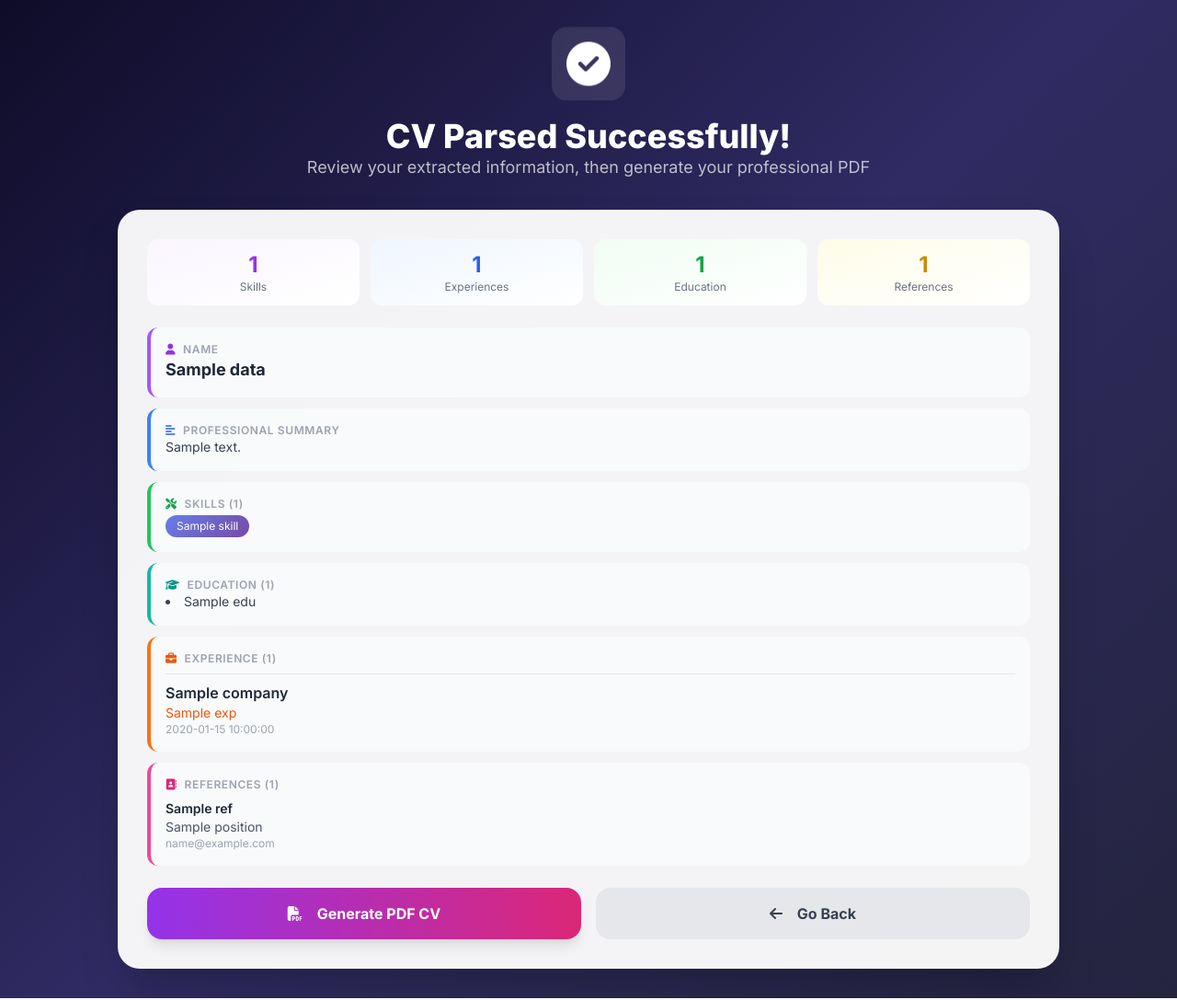
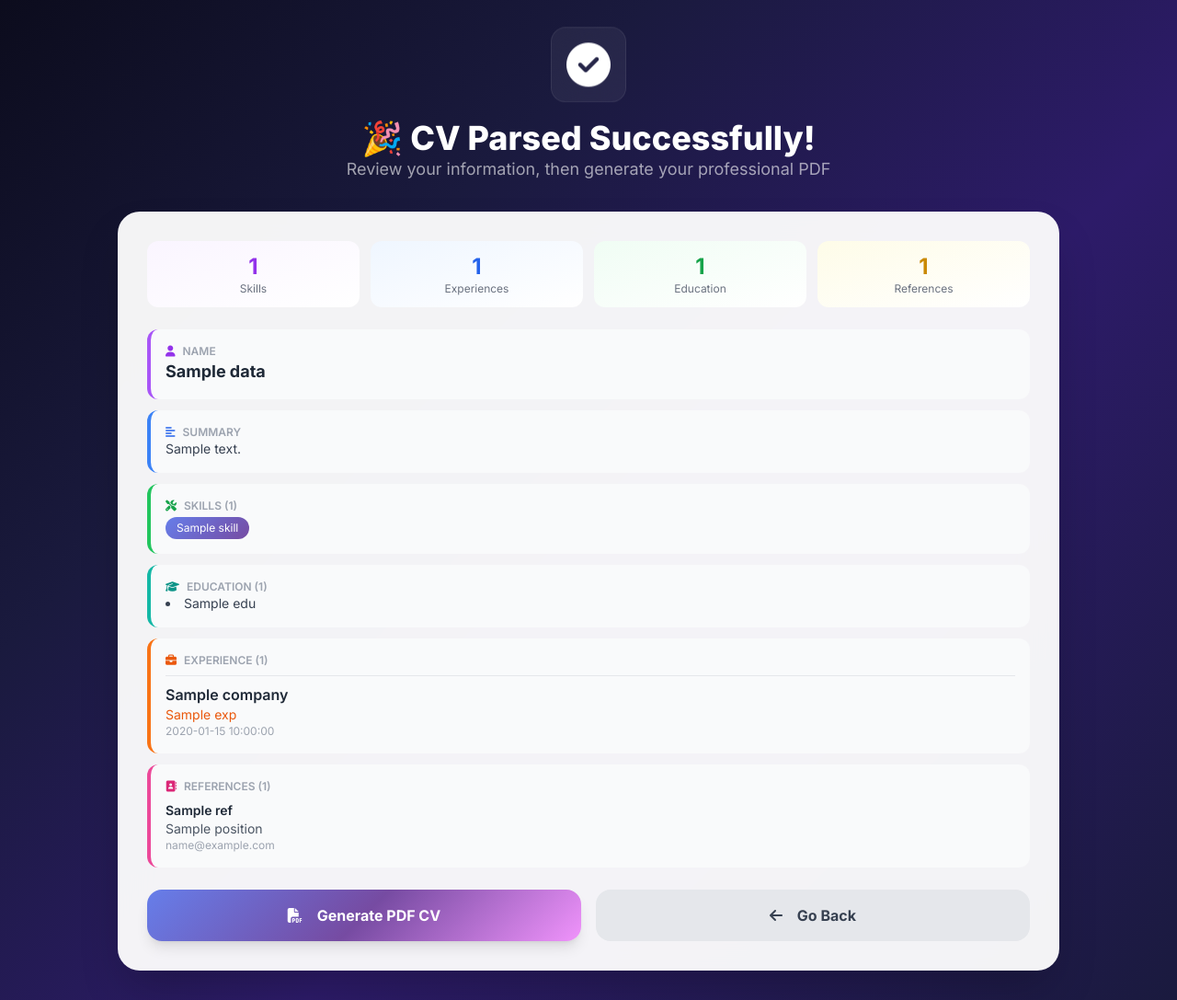
Before and after one commit to calvitec/cvbuilder, a Flask app: template templates/result.html in a window 1280 px wide. Shown: the whole page at 92% size. Run offline with Flask 3, Linux system fonts and the light colour scheme; the template is opened without the code that fills it: most values are stand-ins (such as "Sample title", 1, 10 or a date in 2020); some libraries are stand-ins or nearby versions.

Commit message:
Update result.html

```diff
--- a/templates/result.html
+++ b/templates/result.html
@@ -3,58 +3,32 @@
 <head>
     <meta charset="UTF-8" />
     <meta name="viewport" content="width=device-width, initial-scale=1.0" />
-    <title>CV Parsed – CV Pro</title>
+    <title>CV Parsed – CV Pro by Calvin</title>
     <script src="https://cdn.tailwindcss.com"></script>
     <link rel="stylesheet" href="https://cdnjs.cloudflare.com/ajax/libs/font-awesome/6.5.0/css/all.min.css" />
     <link href="https://fonts.googleapis.com/css2?family=Inter:wght@300;400;500;600;700;800&display=swap" rel="stylesheet" />
     <style>
-        * {
-            font-family: 'Inter', sans-serif;
-        }
-        .gradient-bg {
-            background: linear-gradient(135deg, #0f0c29 0%, #302b63 50%, #24243e 100%);
-        }
-        .glass-card {
-            background: rgba(255, 255, 255, 0.05);
-            backdrop-filter: blur(20px);
-            border: 1px solid rgba(255, 255, 255, 0.1);
-        }
-        .glass-card-dark {
-            background: rgba(255, 255, 255, 0.95);
-            backdrop-filter: blur(20px);
-        }
-        .skill-tag {
-            background: linear-gradient(135deg, #667eea, #764ba2);
-        }
-        .stat-card:hover {
-            transform: translateY(-4px);
-            box-shadow: 0 12px 40px rgba(102, 126, 234, 0.3);
-        }
-        .stat-card {
-            transition: all 0.3s ease;
-        }
-        .animate-float {
-            animation: float 3s ease-in-out infinite;
-        }
-        @keyframes float {
-            0%,
-            100% {
-                transform: translateY(0px);
-            }
-            50% {
-                transform: translateY(-8px);
-            }
-        }
+        * { font-family: 'Inter', sans-serif; }
+        .gradient-bg { background: linear-gradient(135deg, #0c0c1d 0%, #1a1a3e 30%, #2d1b69 60%, #1a1a3e 100%); }
+        .glass-card { background: rgba(255,255,255,0.06); backdrop-filter: blur(20px); border: 1px solid rgba(255,255,255,0.08); }
+        .glass-card-dark { background: rgba(255,255,255,0.95); backdrop-filter: blur(20px); }
+        .skill-tag { background: linear-gradient(135deg, #667eea, #764ba2); }
+        .stat-card:hover { transform: translateY(-5px); box-shadow: 0 12px 40px rgba(102,126,234,0.3); }
+        .stat-card { transition: all 0.3s ease; }
+        .btn-gradient { background: linear-gradient(135deg, #667eea 0%, #764ba2 50%, #f093fb 100%); transition: all 0.3s ease; }
+        .btn-gradient:hover { transform: scale(1.02); box-shadow: 0 10px 40px rgba(102,126,234,0.4); }
+        .animate-float { animation: float 3s ease-in-out infinite; }
+        @keyframes float { 0%,100% { transform: translateY(0px); } 50% { transform: translateY(-8px); } }
     </style>
 </head>
 <body class="gradient-bg min-h-screen py-8 px-4">
     <div class="max-w-5xl mx-auto">
         <div class="text-center mb-8">
-            <div class="inline-block bg-white/10 backdrop-blur-sm rounded-2xl p-4 mb-4 animate-float">
+            <div class="inline-block glass-card rounded-2xl p-4 mb-4 animate-float">
                 <i class="fas fa-check-circle text-white text-5xl"></i>
             </div>
-            <h1 class="text-3xl md:text-4xl font-extrabold text-white">CV Parsed Successfully!</h1>
-            <p class="text-white/70 text-lg">Review your extracted information, then generate your professional PDF</p>
+            <h1 class="text-3xl md:text-4xl font-extrabold text-white">🎉 CV Parsed Successfully!</h1>
+            <p class="text-white/60 text-lg">Review your information, then generate your professional PDF</p>
         </div>
 
         <div class="glass-card-dark rounded-3xl shadow-2xl p-6 md:p-8">
@@ -78,84 +52,74 @@
                 </div>
             </div>
 
-            <!-- Sections -->
+            <!-- Name -->
             {% if data.name %}
             <div class="bg-gray-50 rounded-xl p-4 mb-3 border-l-4 border-purple-500">
-                <p class="text-xs text-gray-400 font-semibold uppercase tracking-wider"><i class="fas fa-user text-purple-600 mr-2"></i>Name</p>
+                <p class="text-xs text-gray-400 font-semibold uppercase"><i class="fas fa-user text-purple-600 mr-2"></i>Name</p>
                 <p class="font-bold text-lg text-gray-800">{{ data.name }}</p>
             </div>
             {% endif %}
 
+            <!-- Summary -->
             {% if data.summary %}
             <div class="bg-gray-50 rounded-xl p-4 mb-3 border-l-4 border-blue-500">
-                <p class="text-xs text-gray-400 font-semibold uppercase tracking-wider"><i class="fas fa-align-left text-blue-600 mr-2"></i>Professional Summary</p>
+                <p class="text-xs text-gray-400 font-semibold uppercase"><i class="fas fa-align-left text-blue-600 mr-2"></i>Summary</p>
                 <p class="text-gray-700 text-sm">{{ data.summary[:350] }}{% if data.summary|length > 350 %}...{% endif %}</p>
             </div>
             {% endif %}
 
+            <!-- Skills -->
             {% if data.skills %}
             <div class="bg-gray-50 rounded-xl p-4 mb-3 border-l-4 border-green-500">
-                <p class="text-xs text-gray-400 font-semibold uppercase tracking-wider"><i class="fas fa-tools text-green-600 mr-2"></i>Skills ({{ data.skills|length }})</p>
+                <p class="text-xs text-gray-400 font-semibold uppercase"><i class="fas fa-tools text-green-600 mr-2"></i>Skills ({{ data.skills|length }})</p>
                 <div class="flex flex-wrap gap-2 mt-1">
-                    {% for skill in data.skills[:12] %}
+                    {% for skill in data.skills[:15] %}
                     <span class="skill-tag text-white text-xs px-3 py-1 rounded-full">{{ skill }}</span>
                     {% endfor %}
-                    {% if data.skills|length > 12 %}
-                    <span class="text-gray-400 text-xs">+{{ data.skills|length - 12 }} more</span>
-                    {% endif %}
                 </div>
             </div>
             {% endif %}
 
+            <!-- Education -->
             {% if data.education %}
             <div class="bg-gray-50 rounded-xl p-4 mb-3 border-l-4 border-teal-500">
-                <p class="text-xs text-gray-400 font-semibold uppercase tracking-wider"><i class="fas fa-graduation-cap text-teal-600 mr-2"></i>Education ({{ data.education|length }})</p>
+                <p class="text-xs text-gray-400 font-semibold uppercase"><i class="fas fa-graduation-cap text-teal-600 mr-2"></i>Education ({{ data.education|length }})</p>
                 <ul class="list-disc list-inside text-gray-700 text-sm">
-                    {% for edu in data.education[:4] %}
-                    <li>{{ edu }}</li>
-                    {% endfor %}
+                    {% for edu in data.education[:5] %}<li>{{ edu }}</li>{% endfor %}
                 </ul>
             </div>
             {% endif %}
 
+            <!-- Experience -->
             {% if data.experience %}
             <div class="bg-gray-50 rounded-xl p-4 mb-3 border-l-4 border-orange-500">
-                <p class="text-xs text-gray-400 font-semibold uppercase tracking-wider"><i class="fas fa-briefcase text-orange-600 mr-2"></i>Experience ({{ data.experience|length }})</p>
+                <p class="text-xs text-gray-400 font-semibold uppercase"><i class="fas fa-briefcase text-orange-600 mr-2"></i>Experience ({{ data.experience|length }})</p>
                 {% for exp in data.experience[:3] %}
                 <div class="mt-2 border-t border-gray-200 pt-2 first:border-0 first:pt-0">
                     <p class="font-semibold text-gray-800">{{ exp.company or 'Company' }}</p>
-                    {% if exp.title %}
-                    <p class="text-sm text-orange-600">{{ exp.title }}</p>
-                    {% endif %}
-                    {% if exp.date %}
-                    <p class="text-xs text-gray-400">{{ exp.date }}</p>
-                    {% endif %}
+                    {% if exp.title %}<p class="text-sm text-orange-600">{{ exp.title }}</p>{% endif %}
+                    {% if exp.date %}<p class="text-xs text-gray-400">{{ exp.date }}</p>{% endif %}
                 </div>
                 {% endfor %}
             </div>
             {% endif %}
 
+            <!-- References -->
             {% if data.references %}
             <div class="bg-gray-50 rounded-xl p-4 mb-3 border-l-4 border-pink-500">
-                <p class="text-xs text-gray-400 font-semibold uppercase tracking-wider"><i class="fas fa-address-book text-pink-600 mr-2"></i>References ({{ data.references|length }})</p>
+                <p class="text-xs text-gray-400 font-semibold uppercase"><i class="fas fa-address-book text-pink-600 mr-2"></i>References ({{ data.references|length }})</p>
                 {% for ref in data.references[:3] %}
-                <div class="mt-2 text-sm">
-                    <p class="font-semibold text-gray-800">{{ ref.name or 'Name' }}</p>
-                    {% if ref.position %}
-                    <p class="text-gray-600">{{ ref.position }}</p>
-                    {% endif %}
-                    {% if ref.email %}
-                    <p class="text-gray-400 text-xs">{{ ref.email }}</p>
-                    {% endif %}
-                </div>
+                <div class="mt-2 text-sm"><p class="font-semibold text-gray-800">{{ ref.name or 'Name' }}</p>
+                {% if ref.position %}<p class="text-gray-600">{{ ref.position }}</p>{% endif %}
+                {% if ref.email %}<p class="text-gray-400 text-xs">{{ ref.email }}</p>{% endif %}</div>
                 {% endfor %}
             </div>
             {% endif %}
 
-            <!-- Action Buttons -->
+            <!-- Buttons -->
             <div class="flex flex-col sm:flex-row gap-4 mt-6">
                 <a href="{{ url_for('generate_pdf', session_id=session_id) }}"
-                    class="flex-1 bg-gradient-to-r from-purple-600 to-pink-600 hover:from-purple-700 hover:to-pink-700 text-white font-bold py-4 px-6 rounded-2xl transition-all duration-200 transform hover:scale-[1.02] shadow-lg text-center">
+                    class="flex-1 btn-gradient text-white font-bold py-4 px-6 rounded-2xl transition-all duration-200 transform hover:scale-[1.02] shadow-lg text-center">
                     <i class="fas fa-file-pdf mr-3"></i> Generate PDF CV
                 </a>
                 <a href="/"
```
